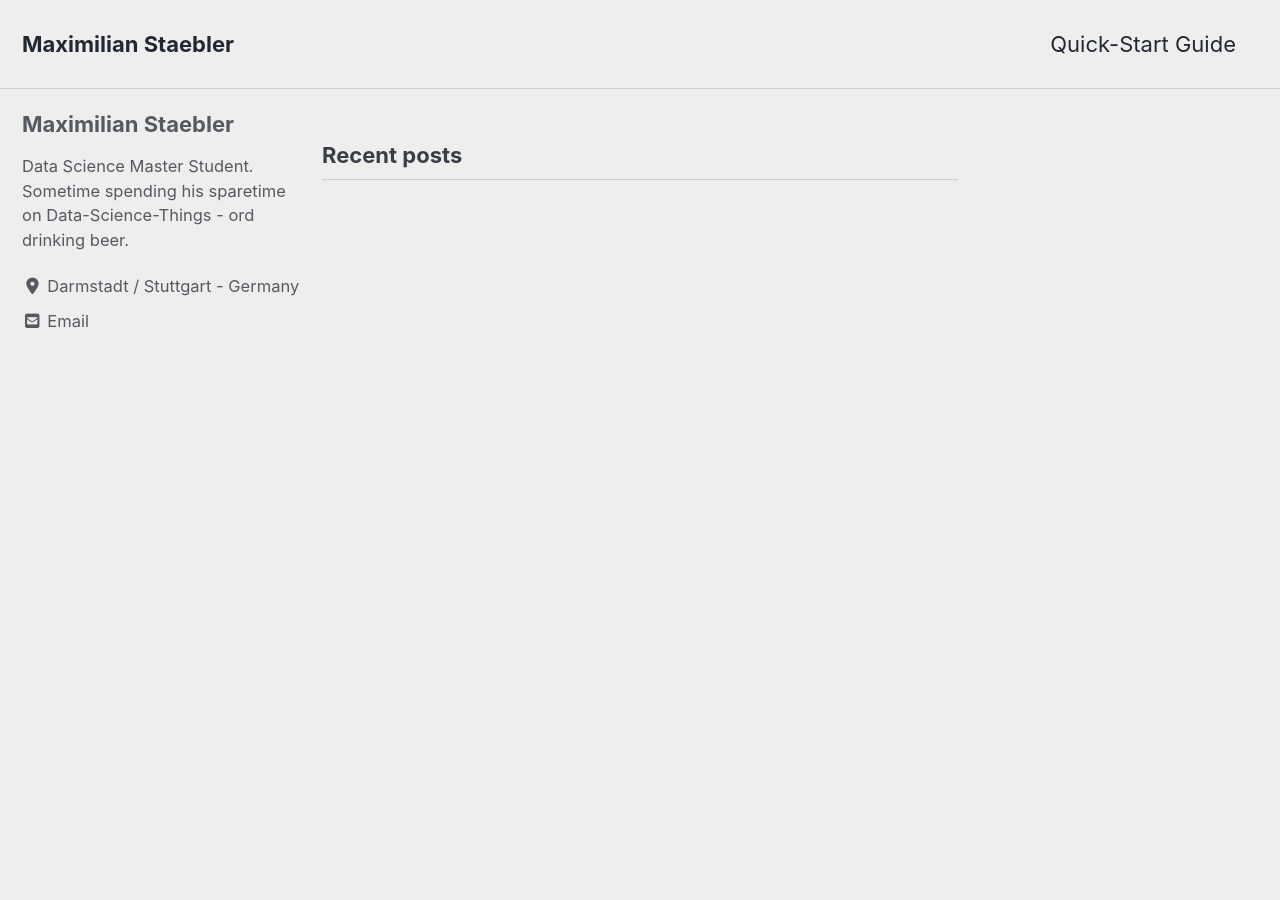
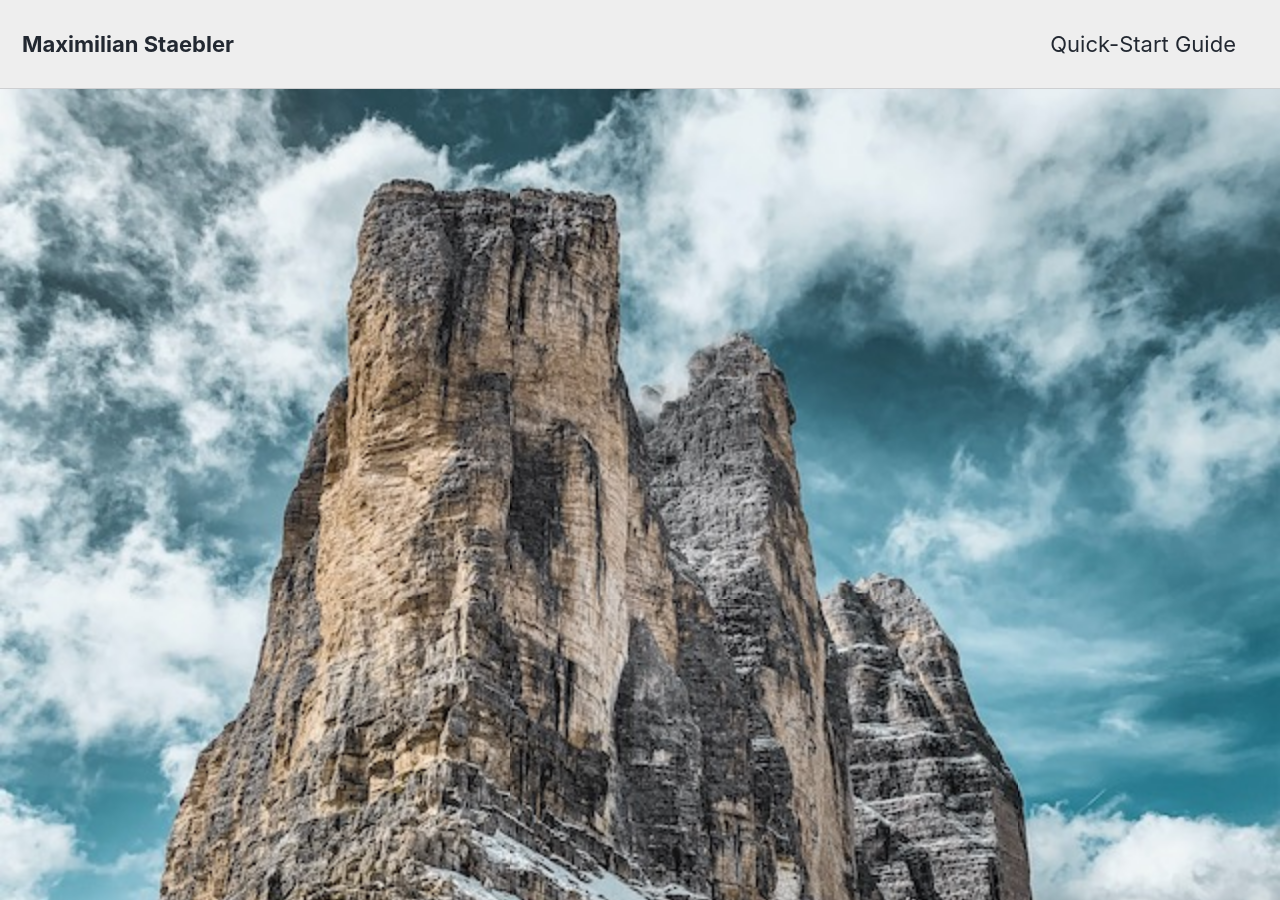
Before and after one commit to maxistaebler/maxistaebler.github.io, a Jekyll site: the page built from index.html, in a window 1280 px wide and 900 px high. Built offline with Jekyll 4.4.1, drawn with Linux system fonts in a browser that asks for light colours; cached includes are drawn as plain includes; nearby versions of some CDN libraries; the list of posts is cut into pages by our own code; some of the changed text lies outside the part shown.

Commit message:
Minimal Mistakes Template Setup

```diff
--- a/_config.yml
+++ b/_config.yml
@@ -108,8 +108,8 @@
 # Site Author
 author:
   name             : "Maximilian Staebler"
-  avatar           : # path of avatar image, e.g. "/assets/images/bio-photo.jpg"
-  bio              : "Data Science Master Student. Sometime spending his sparetime on Data-Science-Things - ord drinking beer. "
+  avatar           : "/images/me-1.jpeg" # path of avatar image, e.g. "/assets/images/bio-photo.jpg"
+  bio              : "Data Science Master Student. Spending his sparetime on Data-Science-Things and beer."
   location         : "Darmstadt / Stuttgart - Germany"
   email            : "maximilianstaebler@icloud.com"
   links:
@@ -293,3 +293,11 @@
       comments: # true
       share: true
       related: true
+
+  # _pages
+  - scope:
+      path: ""
+      type: pages
+    values:
+      layout: single
+      author_profile: true
--- a/index.html
+++ b/index.html
@@ -1,4 +1,6 @@
 ---
 layout: home
 author_profile: true
+header:
+    image: "/images/dolomiten.jpeg"
 ---
```
Also changed, not shown: images/dolomiten.jpeg (added), images/kroatien.jpeg (added), images/me-1.jpeg (added), images/me-2.jpeg (added), 1 other file.
